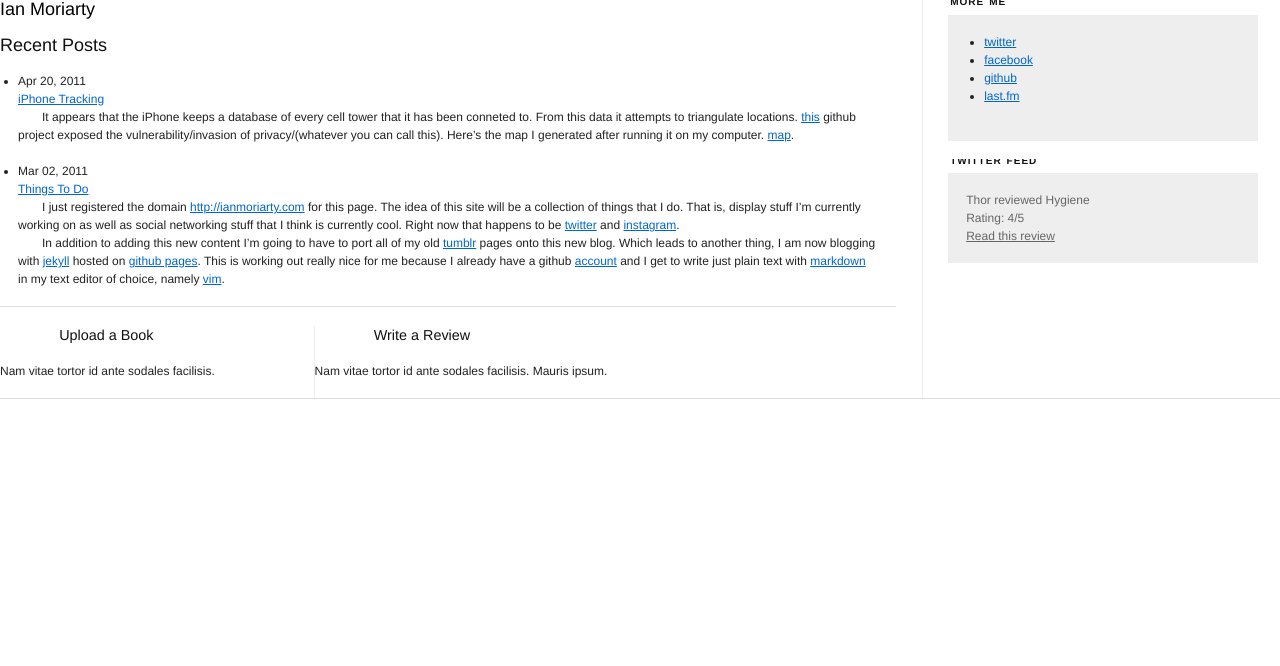
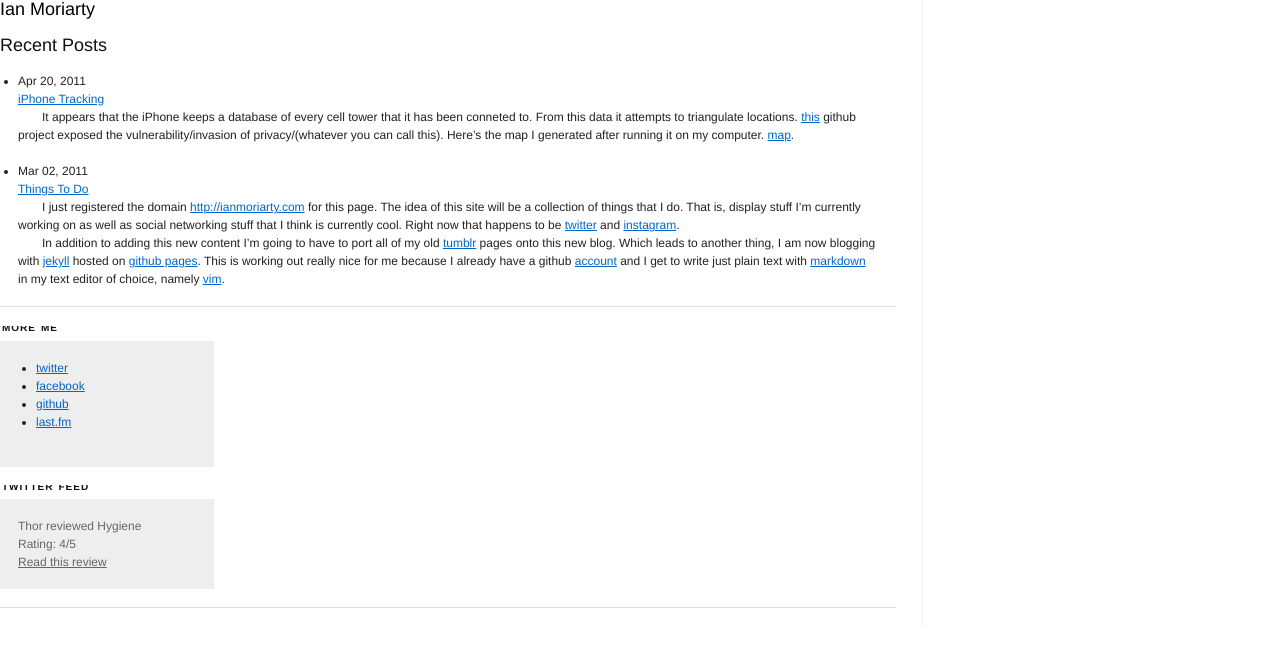
Before and after one commit to iann/website, a Jekyll site: the page built from index.html, in a window 1280 px wide. Shown: the top 666 px of the page. Built offline with Jekyll 4.4.1, drawn with Linux system fonts in a browser that asks for light colours; Markdown is read by kramdown in place of the engine named in the settings.

Commit message:
formatting

```diff
--- a/_includes/header.html
+++ b/_includes/header.html
@@ -5,7 +5,6 @@
   <link rel="stylesheet" href="blueprint/screen.css" type="text/css" media="screen, projection" />
   <link rel="stylesheet" href="blueprint/print.css" type="text/css" media="print" />
   <!--[if IE]><link rel="stylesheet" href="blueprint/ie.css" type="text/css" media="screen, projection" /><![endif]-->
-
   <!-- Import fancy-type plugin. -->
   <link rel="stylesheet" href="blueprint/plugins/fancy-type/screen.css" type="text/css" media="screen, projection" />
   <!-- Import liquid plugin. -->
--- a/_layouts/default.html
+++ b/_layouts/default.html
@@ -1,10 +1,11 @@
 {% include header.html %}
 <body>
+
   <div class="container">
     <div class="span-17 colborder" id="content">
       <h3 class="loud">Ian Moriarty</h3>
+      <h3 id="recent-posts">Recent Posts</h3>
 
-              <h3 id="recent-posts">Recent Posts</h3>
       <ul class="archive">
         {% for post in site.posts limit:2 %}
         <li>
@@ -18,20 +19,7 @@
       </ul>
 
       <hr />
-          <div class="span-8 colborder">
-            <h4 class="prepend-5">Upload a Book</h4>
-            <p>
-              Nam vitae tortor id ante sodales facilisis.
-            </p>
-          </div>
 
-          <div class="span-8 last">
-            <h4 class="prepend-5">Write a Review</h4>
-            <p>
-              Nam vitae tortor id ante sodales facilisis. Mauris ipsum.
-            </p>
-          </div>
-        </div>
 
       <div class="span-6 last" id="sidebar">
 
@@ -40,11 +28,18 @@
 
           <div class="box">
             <ul>
-                <li><a title="@iann on twitter" href="http://twitter.com/iann">twitter</a></li>
-                <li><a title="facebook.com/ianjm" href="http://facebook.com/ianjm">facebook</a></li>
-                <li><a title="iann on github" href="https://github.com/iann">github</a></li>
-                <li><a title="last.fm/user/rominet" href="http://last.fm/user/rominet">last.fm</a></li>
-
+              <li>
+                <a title="@iann on twitter" href="http://twitter.com/iann">twitter</a>
+              </li>
+              <li>
+                <a title="facebook.com/ianjm" href="http://facebook.com/ianjm">facebook</a>
+              </li>
+              <li>
+                <a title="iann on github" href="https://github.com/iann">github</a>
+              </li>
+              <li>
+                <a title="last.fm/user/rominet" href="http://last.fm/user/rominet">last.fm</a>
+              </li>
             </ul>
           </div>
 
@@ -57,13 +52,11 @@
             <div class="quiet">Rating: 4/5</div>
             <a href="#" class="quiet">Read this review</a>
           </div>
-
         </div>
       </div>
 
       <hr />
+
     </div>
 
-
   </body>
-</html>
```
Lines whose indentation alone changed are shown as unchanged.
